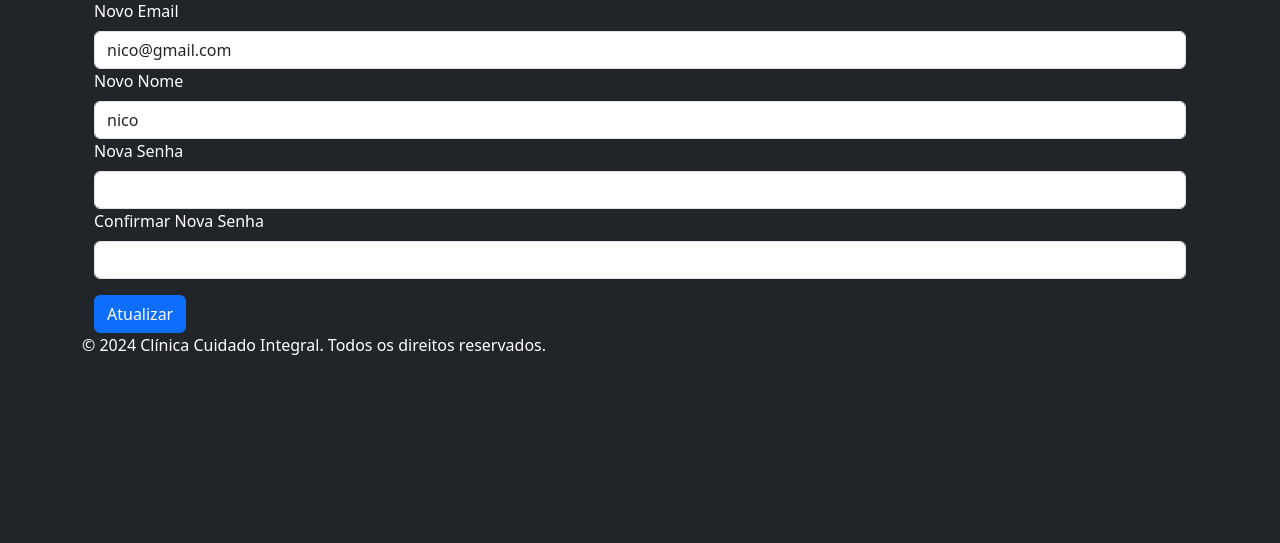
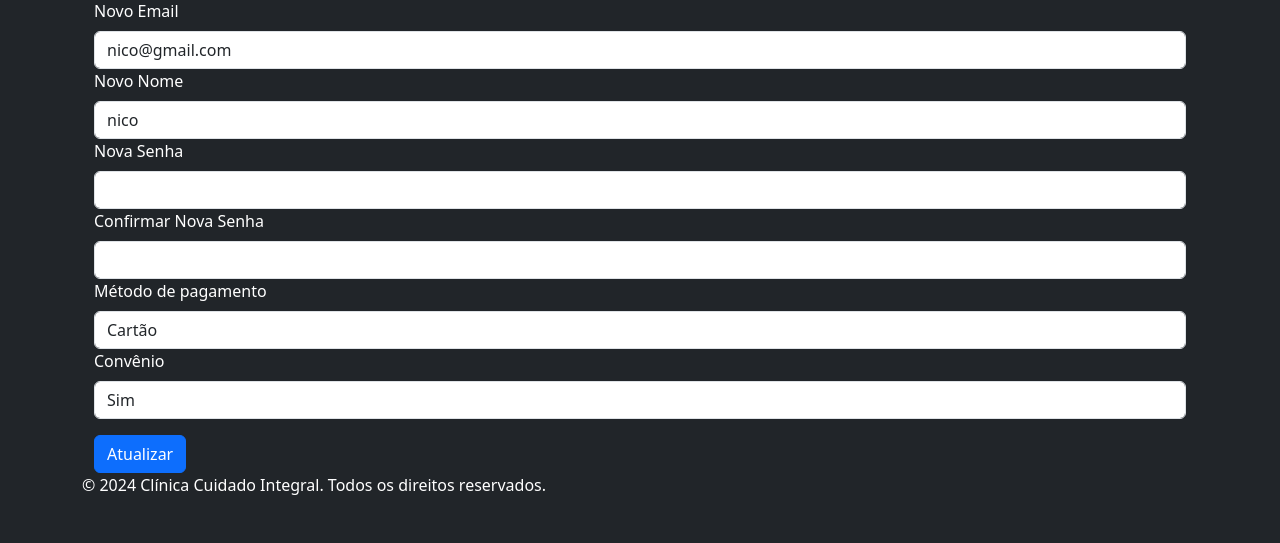
Before and after one commit to lorelore01/projeto_python, a Flask app: page /conta in a window 1280 px wide. Shown: the part 257-800 px from the top of the page. Run offline with Flask 3, Linux system fonts and the light colour scheme; a user stored in the database is signed in; some libraries are stand-ins or nearby versions.

Commit message:
atualização na página de atualização de usuário

```diff
--- a/projeto_clinica/templates/conta.html
+++ b/projeto_clinica/templates/conta.html
@@ -59,6 +59,16 @@
             {% endif %}
         </div>
 
+        <div class="form-group">
+            {{ form.pagamento.label(class="form-label") }}
+            {{ form.pagamento(class="form-control") }}
+        </div>
+
+        <div class="form-group">
+            {{ form.convenio.label(class="form-label") }}
+            {{ form.convenio(class="form-control") }}
+        </div>
+
         <div class="form-group mt-3">
             {{ form.submit(class="btn btn-primary") }}
         </div>
--- a/projeto_clinica/usuarios/forms.py
+++ b/projeto_clinica/usuarios/forms.py
@@ -70,21 +70,23 @@ class UpdateUserForm(FlaskForm):
         DataRequired(),
         EqualTo('nova_senha', message="As senhas devem coincidir")
     ])
+    pagamento = SelectField('Método de pagamento', choices=[('crt', 'Cartão'), ('avst', 'À vista')])
+    convenio = SelectField('Convênio', choices=[('y', 'Sim'), ('n', 'Não')])
     submit = SubmitField('Atualizar')
 
     def validate_nome(self, field):
-        # Check if the name contains only letters and spaces
+        # Verificar se o nome contém apenas letras e espaços
         if not all(char.isalpha() or char.isspace() for char in field.data):
             raise ValidationError("O nome deve conter apenas letras e espaços.")
 
-        # Check if name already exists in the database (excluding current user)
+        # Verificar se o nome já foi registrado no banco de dados (exceto para o usuário atual)
         if field.data != current_user.nome:
             existing_nome = Paciente.query.filter_by(nome=field.data).first()
             if existing_nome:
                 raise ValidationError('Este nome já foi registrado por outro usuário.')
 
     def validate_email(self, field):
-        # Check if email already exists in the database (excluding current user)
+        # Verificar se o email já foi registrado no banco de dados (exceto para o usuário atual)
         if field.data != current_user.email:
             existing_email = Paciente.query.filter_by(email=field.data).first()
             if existing_email:
--- a/projeto_clinica/usuarios/views.py
+++ b/projeto_clinica/usuarios/views.py
@@ -105,23 +105,27 @@ def conta():
     form = UpdateUserForm()
 
     if request.method == 'GET':
-        # Pre-fill form fields with the current user's data
+        # Preencher os campos do formulário com os dados atuais do usuário
         form.email.data = current_user.email
         form.nome.data = current_user.nome
+        form.pagamento.data = current_user.pagamento  # Definir o valor atual do método de pagamento
+        form.convenio.data = current_user.convenio  # Definir o valor atual do convênio
 
     if form.validate_on_submit():
-        # Update the user's email and nome if validations pass
+        # Atualizar os dados do usuário
         current_user.email = form.email.data
         current_user.nome = form.nome.data
+        current_user.pagamento = form.pagamento.data  # Atualizar o método de pagamento
+        current_user.convenio = form.convenio.data  # Atualizar o status de convênio
 
-        # Update password if the user provided a new one
+        # Atualizar a senha se o usuário forneceu uma nova
         if form.nova_senha.data:
             current_user.password_hash = generate_password_hash(form.nova_senha.data)
 
-        # Commit changes to the database
+        # Confirmar as mudanças no banco de dados
         db.session.commit()
 
-        # Refresh the user session to apply updates immediately
+        # Atualizar a sessão do usuário para aplicar as alterações imediatamente
         login_user(current_user)
 
         flash('Informações atualizadas com sucesso!', 'success')
```
Also changed, not shown: projeto_clinica/data.sqlite.
